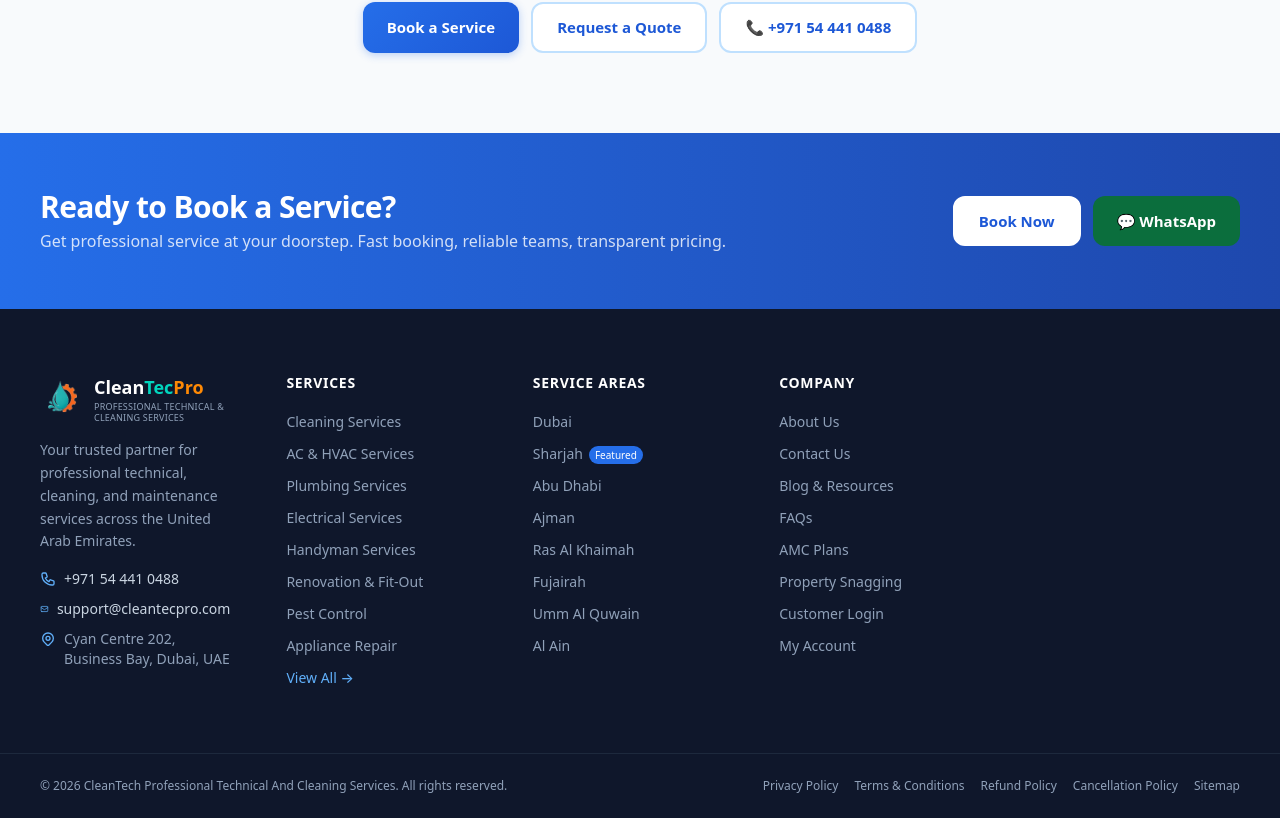
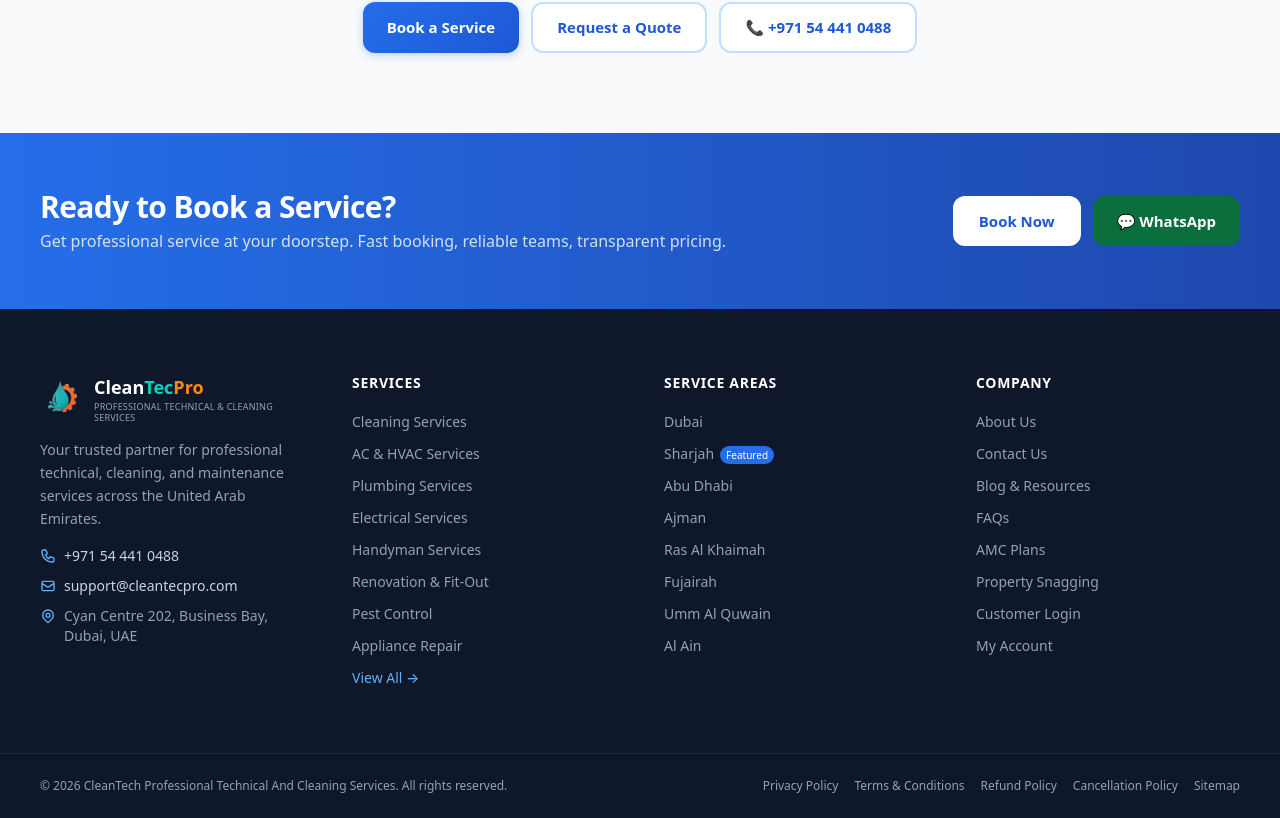
Before and after one commit to cleantecpro91/cleantecpro, a Next.js app: page / in a window 1280 px wide. Shown: the part 5611-6429 px from the top of the page. Built offline with nearby package versions, Linux system fonts and the light colour scheme.

Commit message:
footer: 4 equal columns evenly spaced

```diff
--- a/src/components/layout/Footer.tsx
+++ b/src/components/layout/Footer.tsx
@@ -35,9 +35,9 @@
 
       {/* Main Footer */}
       <div className="container-main py-12 md:py-16">
-        <div className="grid grid-cols-2 md:grid-cols-4 lg:grid-cols-5 gap-8">
+        <div className="grid grid-cols-2 md:grid-cols-2 lg:grid-cols-4 gap-8 lg:gap-12">
           {/* Brand Column */}
-          <div className="col-span-2 md:col-span-4 lg:col-span-1 lg:pr-6">
+          <div className="col-span-2 md:col-span-2 lg:col-span-1">
             <div className="flex items-center gap-2.5 mb-4">
               <img
                 src="/logo.webp"
```
Also changed, not shown: 1 other file (tests, documents, lock files or other folders).
